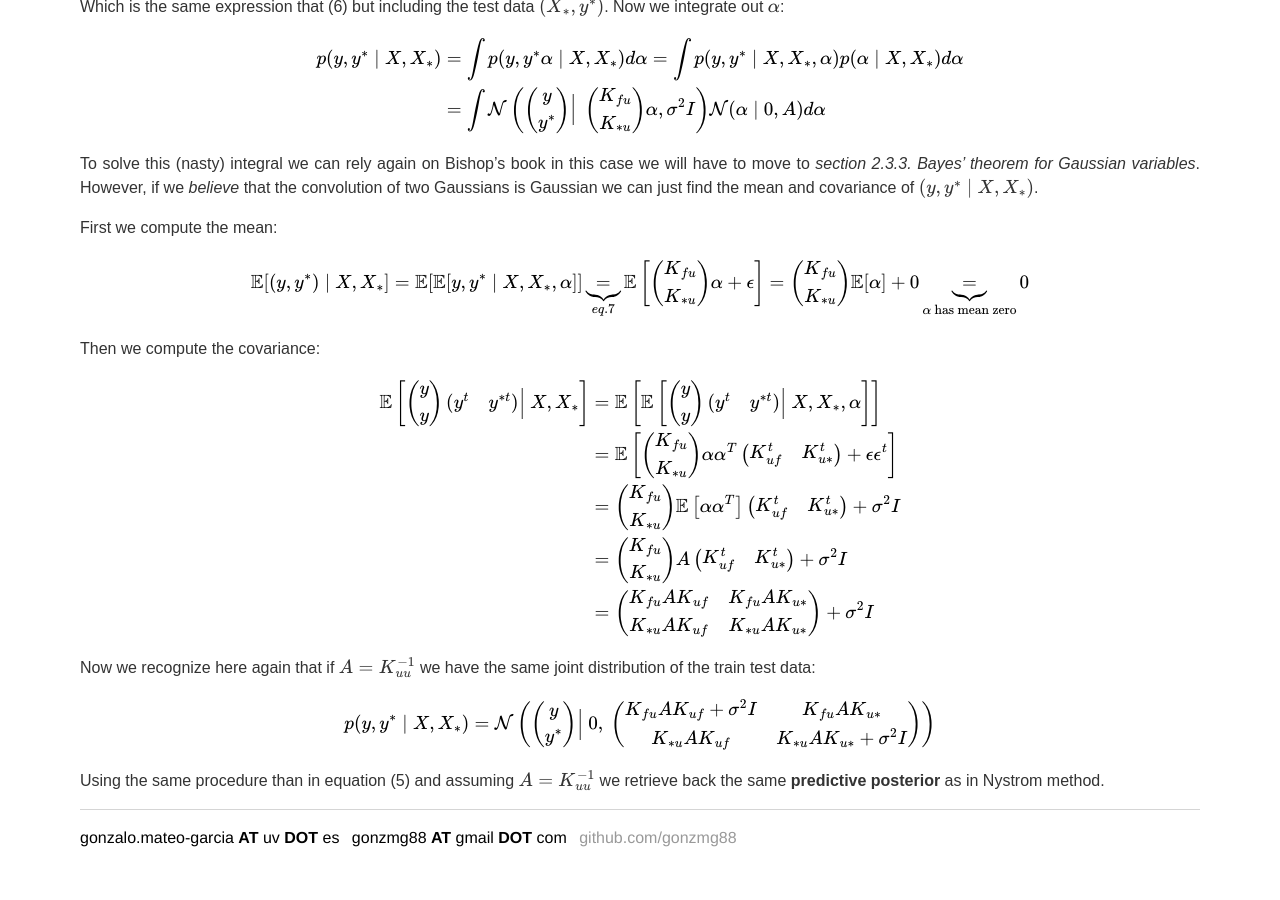
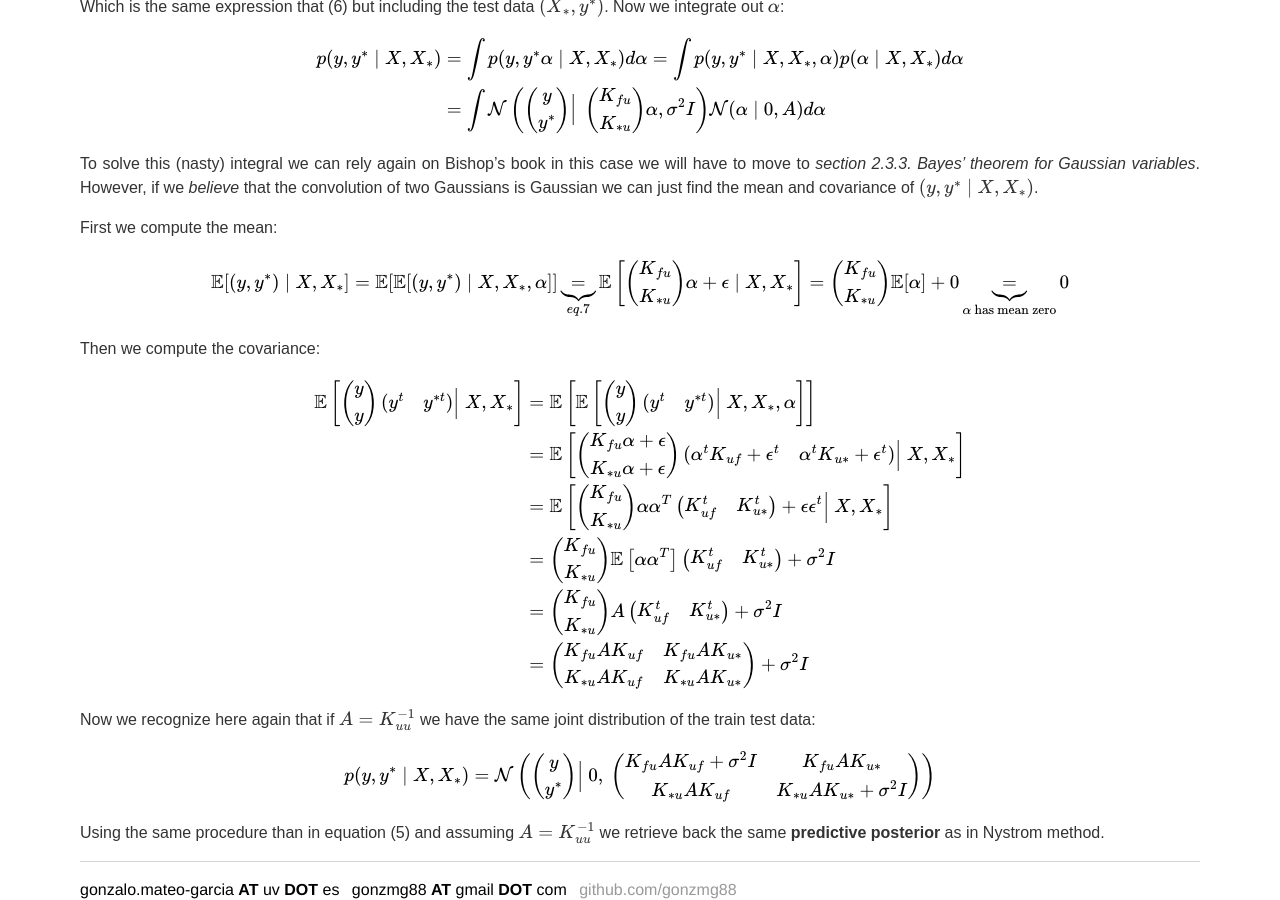
Before and after one commit to Haiiah/gonzmg88.github.io, a Jekyll site: the page built from blog/2017_10_24-NystromRBFNN.md, in a window 1280 px wide and 900 px high, scrolled down 4211 px. Built offline with Jekyll 4.4.1, drawn with Linux system fonts in a browser that asks for light colours; formulas are drawn with MathJax 3.

Commit message:
improved covariance equations

```diff
--- a/blog/2017_10_24-NystromRBFNN.md
+++ b/blog/2017_10_24-NystromRBFNN.md
@@ -220,7 +220,7 @@ To solve this (nasty) integral we can rely again on Bishop's book in this case w
 First we compute the mean:
 
 $$
-\mathbb{E}[(y,y^*) \mid X, X_*] = \mathbb{E}[\mathbb{E}[y,y^* \mid X, X_*,\alpha]] \underbrace{=}_{eq. 7} \mathbb{E}\left[\begin{pmatrix} K_{fu} \\ K_{*u} \end{pmatrix} \alpha + \epsilon \right] = \begin{pmatrix} K_{fu} \\ K_{*u} \end{pmatrix} \mathbb{E}[\alpha] + 0 \underbrace{=}_{\alpha \text{ has mean zero}} 0
+\mathbb{E}[(y,y^*) \mid X, X_*] = \mathbb{E}[\mathbb{E}[(y,y^*) \mid X, X_*,\alpha]] \underbrace{=}_{eq. 7} \mathbb{E}\left[\begin{pmatrix} K_{fu} \\ K_{*u} \end{pmatrix} \alpha + \epsilon \mid X, X_* \right] = \begin{pmatrix} K_{fu} \\ K_{*u} \end{pmatrix} \mathbb{E}[\alpha] + 0 \underbrace{=}_{\alpha \text{ has mean zero}} 0
 $$
 
 Then we compute the covariance:
@@ -229,7 +229,8 @@ $$
 \begin{aligned}
 \mathbb{E}\left[\begin{pmatrix} y \\ y \end{pmatrix} \begin{pmatrix}y^t & y^{*t} \end{pmatrix} \Big | \; X, X_*\right] &=
 \mathbb{E}\left[\mathbb{E}\left[ \begin{pmatrix} y \\ y \end{pmatrix} \begin{pmatrix}y^t & y^{*t} \end{pmatrix} \Big | \; X, X_*,\alpha \right]\right] \\ &=
-\mathbb{E}\left[ \begin{pmatrix} K_{fu} \\ K_{*u} \end{pmatrix} \alpha \alpha^T \begin{pmatrix}K_{uf}^t & K_{u*}^t \end{pmatrix} + \epsilon \epsilon^t  \right]  \\  &=
+\mathbb{E}\left[ \begin{pmatrix} K_{fu}\alpha + \epsilon \\ K_{*u}\alpha + \epsilon \end{pmatrix} \begin{pmatrix} \alpha^tK_{uf} + \epsilon^t & \alpha^tK_{u*} + \epsilon^t \end{pmatrix} \Big | \; X, X_* \right] \\ &=
+\mathbb{E}\left[ \begin{pmatrix} K_{fu} \\ K_{*u} \end{pmatrix} \alpha \alpha^T \begin{pmatrix}K_{uf}^t & K_{u*}^t \end{pmatrix} + \epsilon \epsilon^t \Big | \; X, X_*  \right]  \\  &=
 \begin{pmatrix} K_{fu} \\ K_{*u} \end{pmatrix} \mathbb{E}\left[\alpha \alpha^T\right] \begin{pmatrix}K_{uf}^t & K_{u*}^t \end{pmatrix} + \sigma^2 I  \\ &=
 \begin{pmatrix} K_{fu} \\ K_{*u} \end{pmatrix} A \begin{pmatrix}K_{uf}^t & K_{u*}^t \end{pmatrix} + \sigma^2 I \\ &=
 \begin{pmatrix} K_{fu}AK_{uf} & K_{fu}AK_{u*} \\ K_{*u}AK_{uf} & K_{*u}AK_{u*} \end{pmatrix} + \sigma^2 I
```
